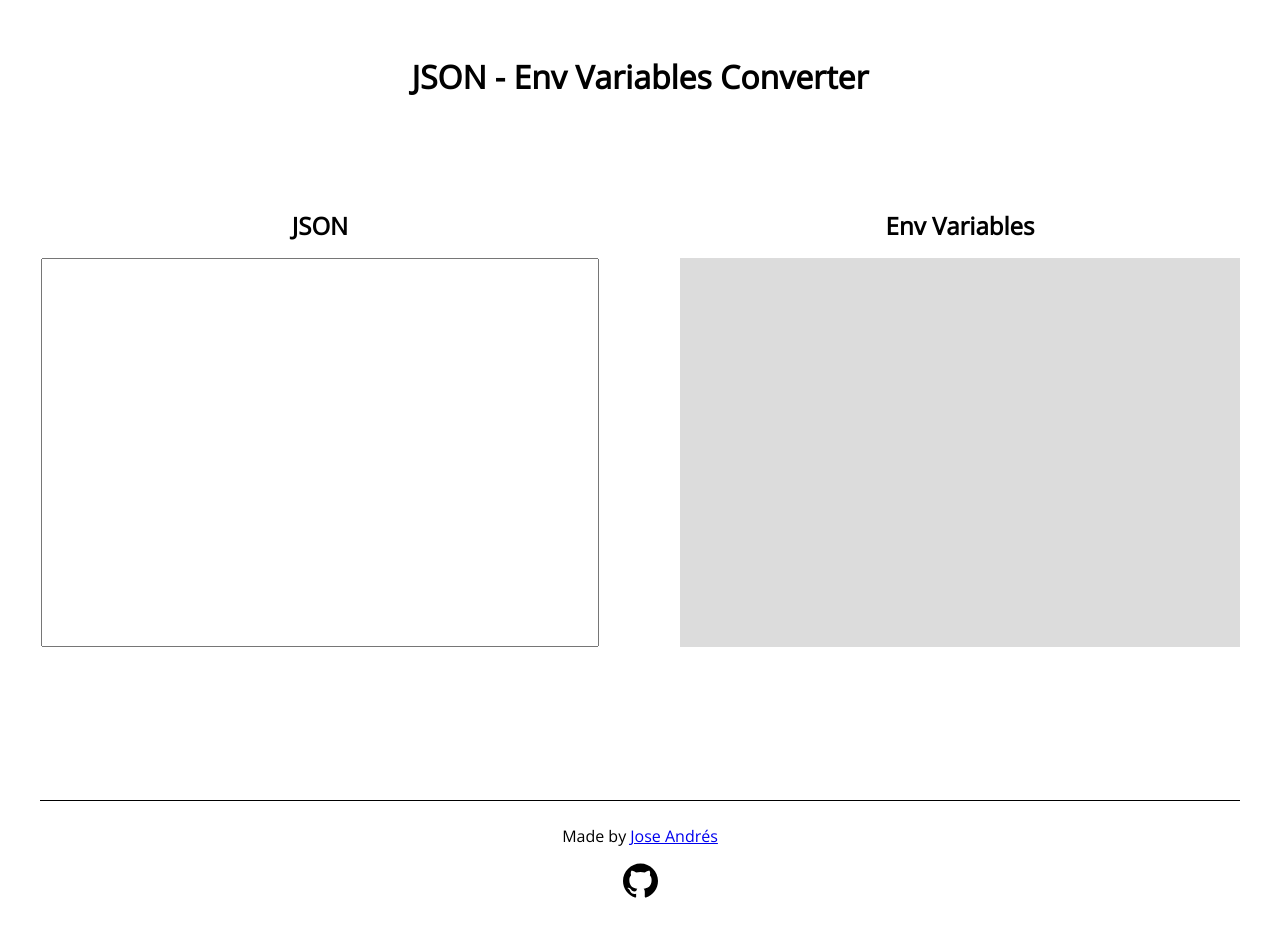
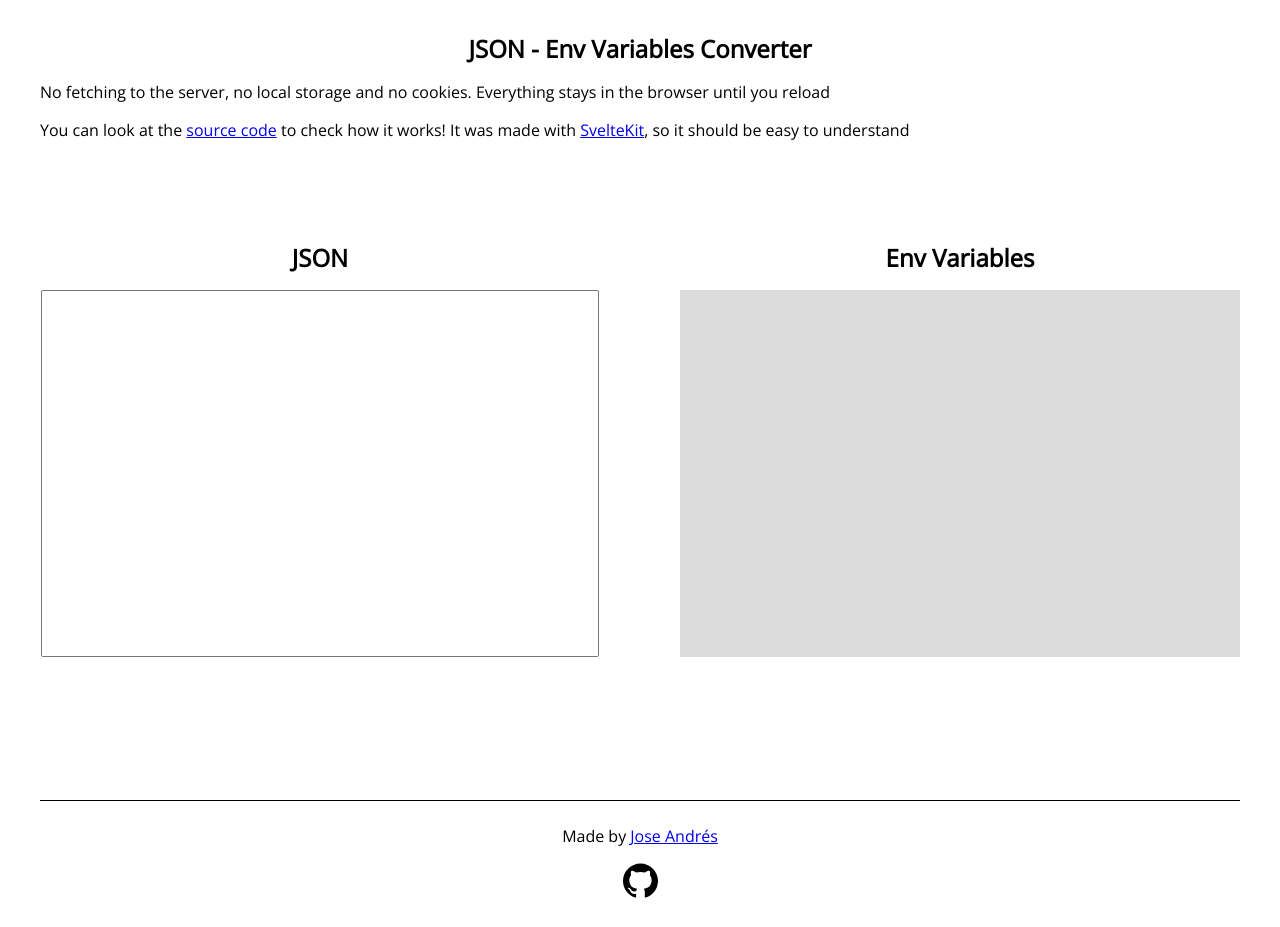
Before and after one commit to merojosa/json-env-converter, a SvelteKit app: page / in a window 1280 px wide. Built offline with nearby package versions, Linux system fonts and the light colour scheme.

Commit message:
Add descriptions

```diff
--- a/src/routes/+layout.svelte
+++ b/src/routes/+layout.svelte
@@ -1,8 +1,20 @@
 <script>
   import "@fontsource/open-sans";
+  import Github from "./github.svelte";
 </script>
 
 <slot />
+
+<footer>
+  <span>
+    Made by <a href="https://jose-andres.dev" target="_blank">Jose Andrés</a>
+  </span>
+  <div class="icons-container">
+    <a href="https://github.com/merojosa/json-env-converter" target="_blank">
+      <Github />
+    </a>
+  </div>
+</footer>
 
 <svelte:head>
   <title>JSON - Env Variables Converter</title>
@@ -33,7 +45,7 @@
     margin: 2.5rem;
     display: grid;
     align-items: unset;
-    grid-template-rows: 10% 90%;
+    grid-template-rows: 40% 60%;
     grid-template-columns: 100%;
   }
 
@@ -49,9 +61,16 @@
     border-top: 1px solid black;
   }
 
-  @media (min-width: 600px) {
+  @media (min-width: 400px) {
+    :global(main) {
+      grid-template-rows: 30% 70%;
+    }
+  }
+
+  @media (min-width: 800px) {
     :global(main) {
       align-items: center;
+      grid-template-rows: 15% 85%;
     }
   }
 </style>
--- a/src/routes/+page.svelte
+++ b/src/routes/+page.svelte
@@ -1,5 +1,4 @@
 <script lang="ts">
-  import Github from "./github.svelte";
   import { converter } from "./converter-store";
   import Clipboard from "./components/clipboard.svelte";
 
@@ -17,7 +16,22 @@
 </script>
 
 <main>
-  <h1>JSON - Env Variables Converter</h1>
+  <section>
+    <h1>JSON - Env Variables Converter</h1>
+    <p>
+      No fetching to the server, no local storage and no cookies. Everything
+      stays in the browser until you reload
+    </p>
+    <p>
+      You can look at the <a
+        href="https://github.com/merojosa/json-env-converter"
+        target="_blank">source code</a
+      >
+      to check how it works! It was made with
+      <a href="https://kit.svelte.dev/" target="_blank">SvelteKit</a>, so it
+      should be easy to understand
+    </p>
+  </section>
   <section class="grid-section">
     <h2>JSON</h2>
     <textarea
@@ -36,16 +50,6 @@
     </div>
   </section>
 </main>
-<footer>
-  <span>
-    Made by <a href="https://jose-andres.dev" target="_blank">Jose Andrés</a>
-  </span>
-  <div class="icons-container">
-    <a href="https://github.com/merojosa/json-env-converter" target="_blank"
-      ><Github />
-    </a>
-  </div>
-</footer>
 
 <style>
   h1,
```
